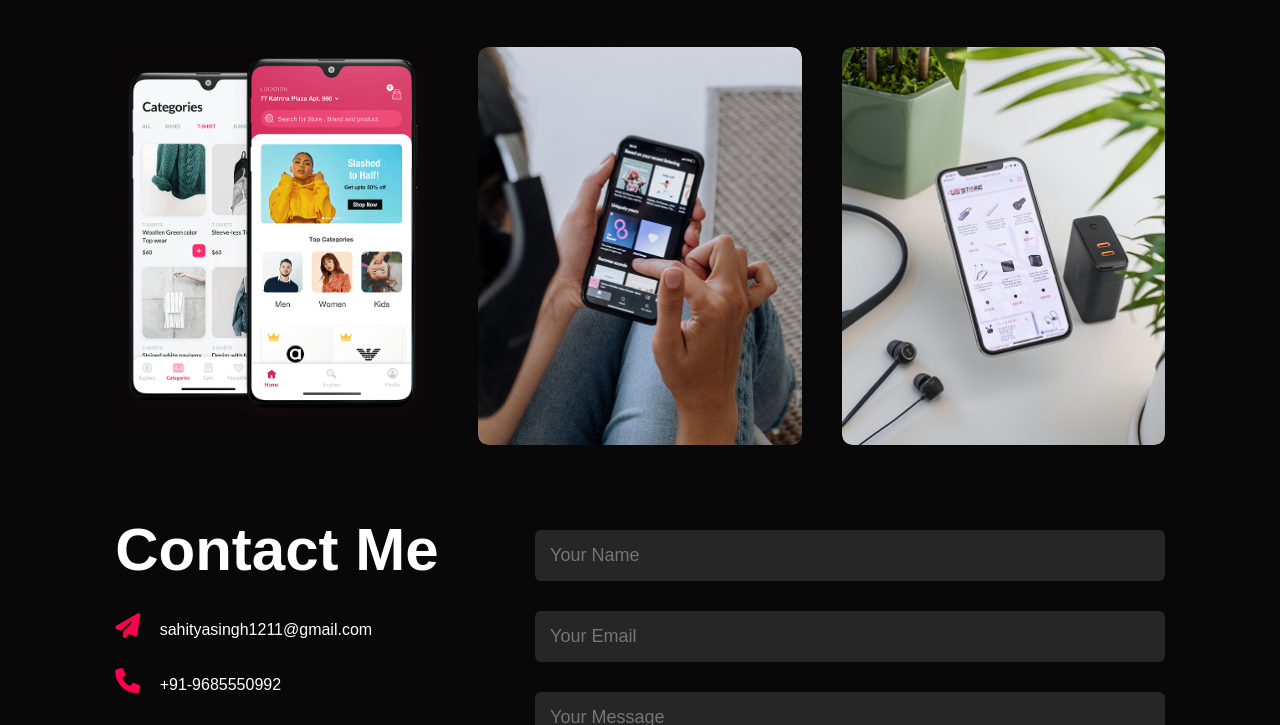
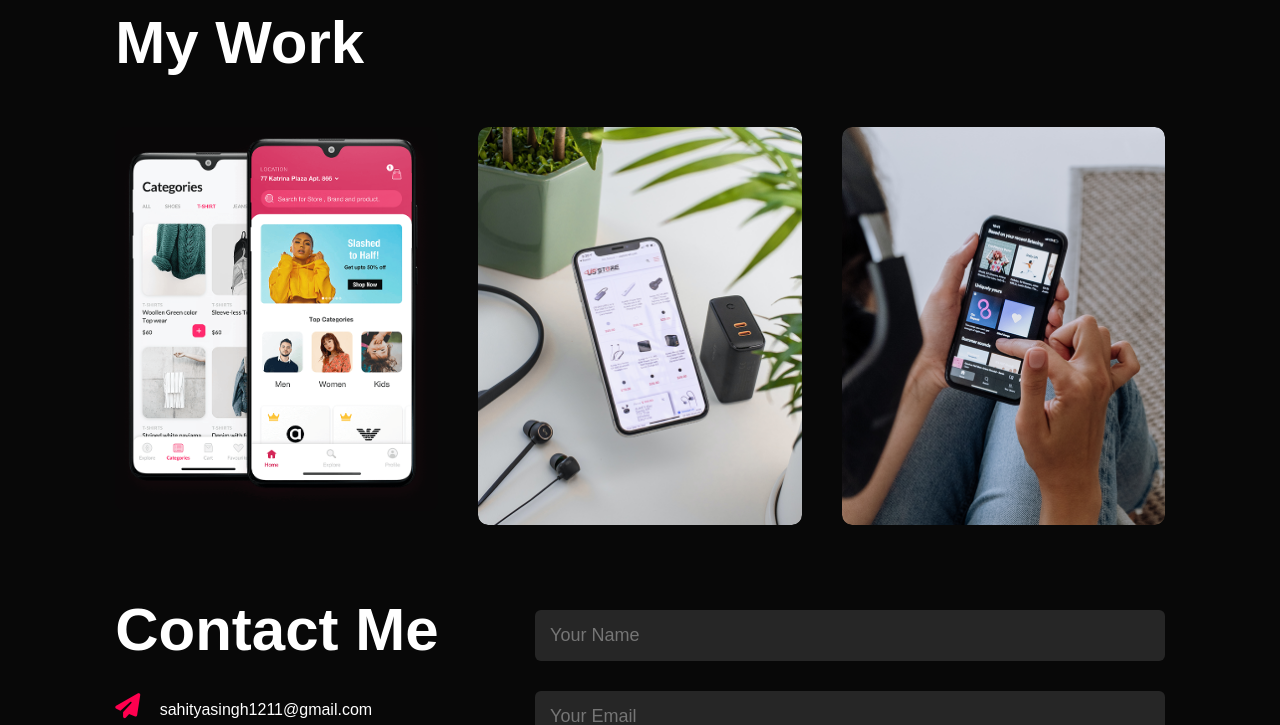
Before and after one commit to SinghSahitya/Portfolio, a plain HTML site: page index.html in a window 1280 px wide. Shown: the part 2120-2845 px from the top of the page. Drawn offline with Linux system fonts and the light colour scheme.

Commit message:
complete

```diff
--- a/index.html
+++ b/index.html
@@ -46,7 +46,7 @@
                 </div>
                 <div class="about-col-2">
                     <h1 class="sub-title">About Me</h1>
-                    <p>Hii</p>
+                    <p>As a second-year student at BITS Pilani pursuing a dual-degree program in Computer Science and Mathematics, I'm a passionate full-stack developer. Proficient in a variety of programming languages, including Python, C, JavaScript, HTML, and CSS, I currently specialize in web development, where I create user-friendly interfaces and dynamic websites. Yet, my curiosity knows no bounds; I aspire to delve into the realms of AI and machine learning to further enrich my skill set. Beyond the code, I'm dedicated to continuous learning and problem-solving, striving to leave a positive digital footprint in the ever-evolving world of technology.</p>
 
                     <div class="tab-titles">
                         <p class="tab-links active-link" onclick="opentab('skills')">Skills</p>
@@ -124,6 +124,14 @@
                     </div>
                 </div>
                 <div class="work">
+                    <img src="images/work-3.png" >
+                    <div class="layer">
+                        <h3>Portfolio Site</h3>
+                        <p>A labor of love and a reflection of my skills, this very website you're on is a project in itself. Designed and built to showcase my expertise in web development and coding, it serves as a digital canvas where I share my journey, skills, and passion for technology with the world. </p>
+                        <a href="https://master.du3xjdsqddg3n.amplifyapp.com/"><i class="fa-solid fa-arrow-up-right-from-square"></i></a>
+                    </div>
+                </div>
+                <div class="work">
                     <img src="images/work-2.png" >
                     <div class="layer">
                         <h3>Blogging Website</h3>
@@ -133,14 +141,7 @@
                         <a href="https://github.com/SinghSahitya/Blog_Website"><i class="fa-solid fa-arrow-up-right-from-square"></i></a>
                     </div>
                 </div>
-                <div class="work">
-                    <img src="images/work-3.png" >
-                    <div class="layer">
-                        <h3>Portfolio Site</h3>
-                        <p>Lorem ipsum dolor sit amet consectetur adipisicing elit. Neque amet dolorum excepturi quisquam voluptates dolore, labore, ipsum natus consequatur earum voluptatem recusandae asperiores sint tempore reprehenderit maiores modi alias accusantium!</p>
-                        <a href="#"><i class="fa-solid fa-arrow-up-right-from-square"></i></a>
-                    </div>
-                </div>
+
             </div>
             <!-- <a href="#" class="btn">See more</a> -->
         </div>
```
